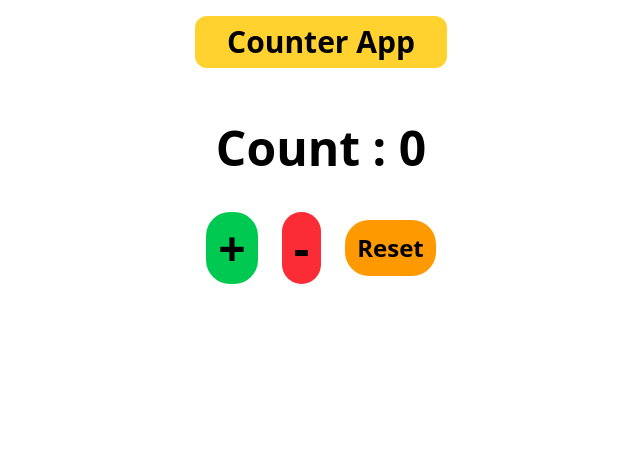
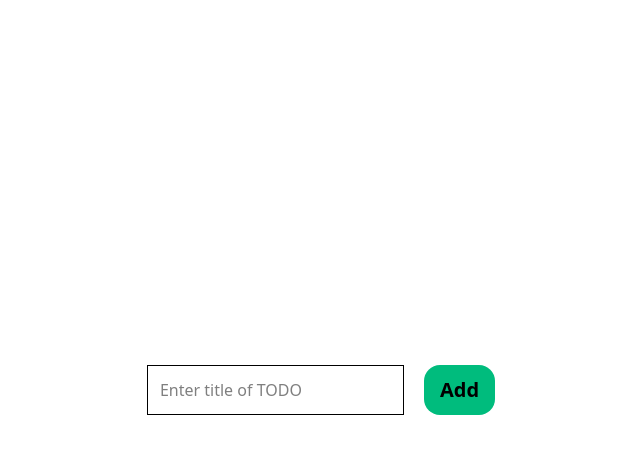
Before and after one commit to Swap015/Machine_coding_Practice, a React (Vite) app: page / in a window 1280 px wide. Shown: the top 454 px of the page, without its empty margins (319-959 px from the left). Built offline with nearby package versions, Linux system fonts and the light colour scheme.

Commit message:
Added Todo app

```diff
--- a/src/App.jsx
+++ b/src/App.jsx
@@ -1,6 +1,7 @@
 
 import './App.css'
 import Counter from './Practice/Counter'
+import Todoo from './Practice/Todoo'
 
 function App() {
 
@@ -8,7 +9,9 @@ function App() {
   return (
     <>
       <div className='min-h-screen'>
-        <Counter />
+        {/* <Counter /> */}
+        <Todoo />
+
       </div>
     </>
   )
--- /dev/null
+++ b/src/Practice/Todoo.jsx
@@ -0,0 +1,83 @@
+import { useState } from 'react'
+
+const Todoo = () => {
+
+  const [title, setTitle] = useState("");
+  const [todos, setTodos] = useState([]);
+  const [editId, setEditId] = useState(null);
+
+
+  const addTodo = () => {
+    if (!title) {
+      alert("Title cannot be empty");
+      return;
+    }
+
+    if (editId) {
+      setTodos(prev =>
+        prev.map(todo =>
+          todo.id === editId
+            ? { ...todo, title }
+            : todo
+        )
+      );
+      setEditId(null);
+    }
+    else {
+      setTodos(prev => [...prev, { title, id: Date.now() }]);
+    }
+
+    setTitle("");
+  }
+
+  const editTodo = (todo) => {
+    setTitle(todo.title);
+    setEditId(todo.id);
+  }
+
+
+  return (
+    <div className='flex flex-col min-h-screen justify-center items-center'>
+
+      <div className='flex flex-col gap-5'>
+
+        <div className='flex gap-5'>
+          <input type="text" value={title} onChange={(e) => setTitle(e.target.value)} placeholder='Enter title of TODO' className='border p-3' />
+
+          <button  className='bg-emerald-500 rounded-2xl px-4 py-1 text-xl font-bold' onClick={addTodo}>Add</button>
+        </div>
+
+
+
+        <ul className='flex flex-col gap-3'>
+          {
+            todos.map((todo, index) => (
+              <li key={todo.id} className='bg-pink-200 font-bold p-2 rounded-2xl flex justify-between items-center'>{todo.title}
+
+
+                <div>
+
+                  <button
+                    className="text-blue-600 text-xl font-bold"
+                    onClick={() => editTodo(todo)}
+                  >
+                    ✏️
+                  </button>
+
+                  <button className='text-red-600 text-xl font-bold ml-4' onClick={() => setTodos(todos.filter((t, i) => i !== index))}>❌</button>
+                </div>
+              </li>
+
+
+
+            ))
+          }
+
+        </ul>
+      </div >
+
+    </div >
+  )
+}
+
+export default Todoo;
```
